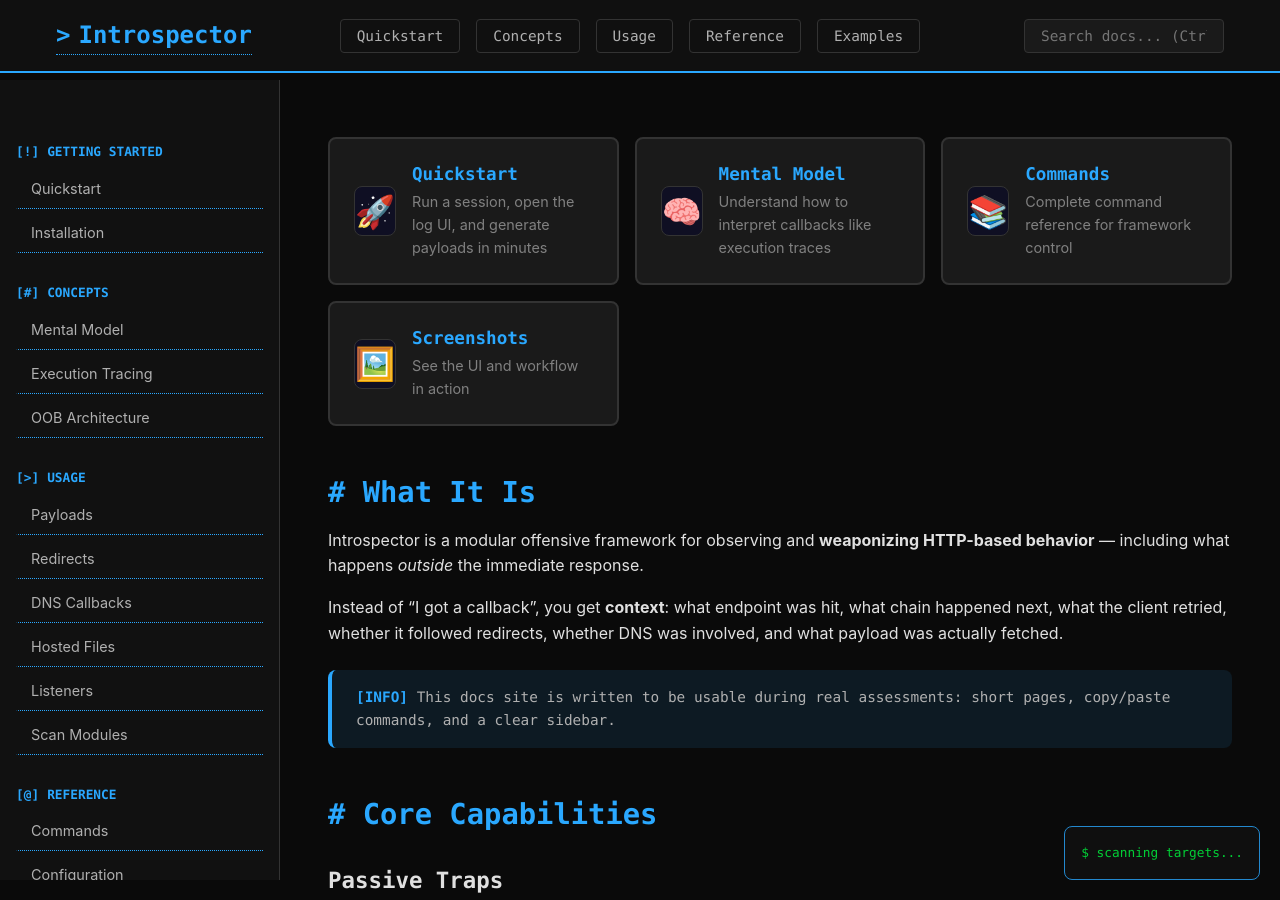
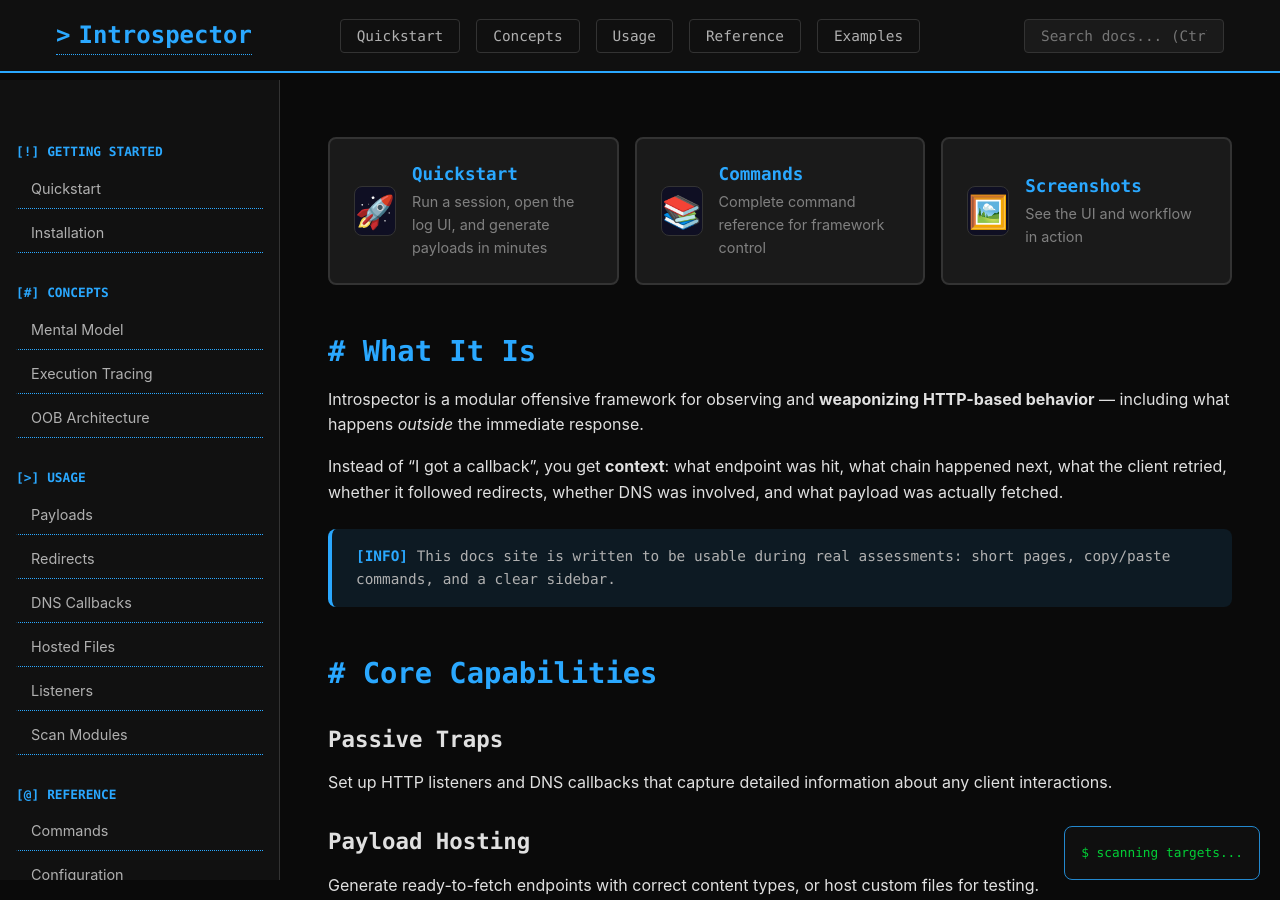
Before and after one commit to Dedal0/Introspector-Docs, a Jekyll site: the page built from index.md, in a window 1280 px wide and 900 px high. Built offline with Jekyll 4.4.1, drawn with Linux system fonts in a browser that asks for light colours; our own code applies the rules of GitHub Pages for plain Markdown files.

Commit message:
Remove 'Mental Model' entry from index
Removed the 'Mental Model' section from the index.

```diff
--- a/index.md
+++ b/index.md
@@ -7,10 +7,6 @@ hero:
       text: Quickstart
       icon: 🚀
       description: Run a session, open the log UI, and generate payloads in minutes
-    - url: /concepts/mental-model/
-      text: Mental Model
-      icon: 🧠
-      description: Understand how to interpret callbacks like execution traces
     - url: /reference/commands/
       text: Commands
       icon: 📚
```
